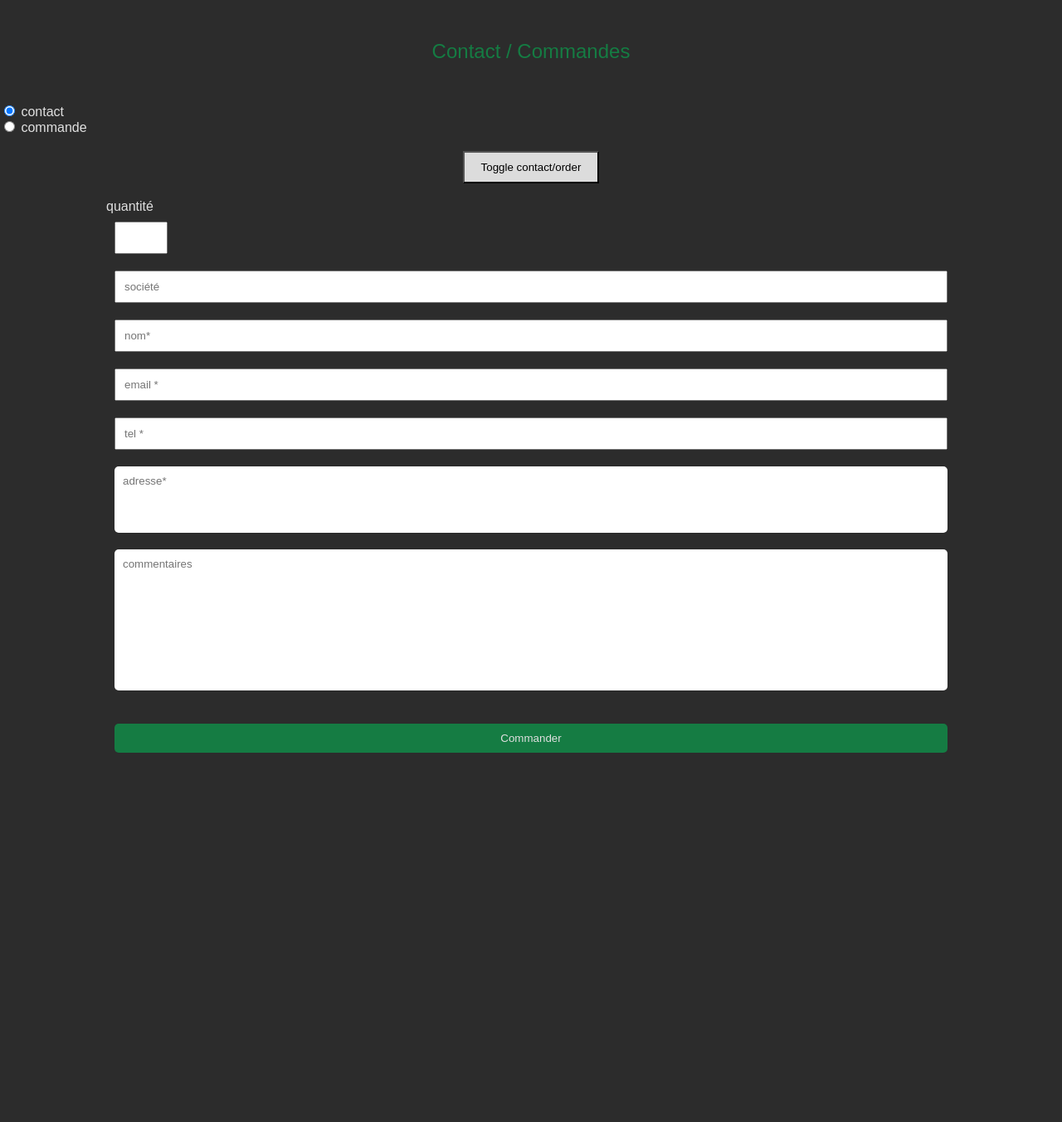
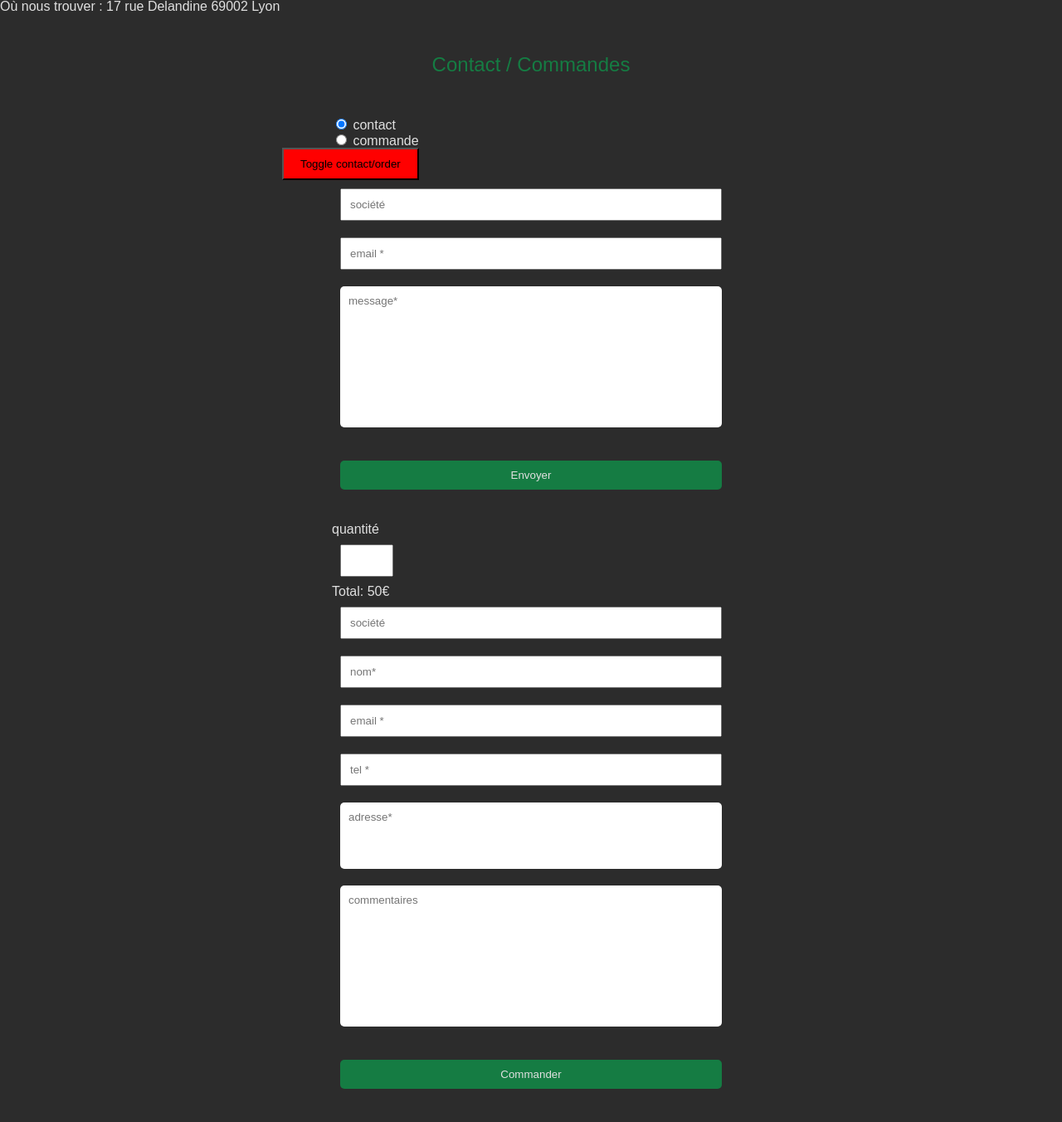
Before and after one commit to GeraldB69/lareligieuse, a PHP site: page /contact.html in a window 1280 px wide. Shown: the part 453-1805 px from the top of the page at 83% size. Before the commit the page ends 1360 px from the top, so only its background shows below. Run offline with PHP 8.4, Linux system fonts and the light colour scheme; some libraries are stand-ins or nearby versions.

Commit message:
version with 2 visible forms

```diff
--- a/contact.css
+++ b/contact.css
@@ -54,6 +54,7 @@ table {
     ===== END RESET =====
 */
 
+
 body {
     background-color: #2c2c2c;
     color: #e0e0e0;
@@ -67,10 +68,16 @@ h2 {
     color: #157c43
 }
 
+#form {
+    max-width: 600px;
+    margin: 0 auto;
+}
+
 /* Contact form */
 
 .radios {
-
+    margin-left: 10%;
+    text-align: left;
 }
 
 .form-container {
@@ -123,7 +130,7 @@ h2 {
 
 button {
     padding: 10px 20px;
-    background-color: gainsboro;
+    background-color: red;
 }
 
 .button {
--- a/contact.html
+++ b/contact.html
@@ -13,13 +13,7 @@
             integrity="sha512-xwE/Az9zrjBIphAcBb3F6JVqxf46+CDLwfLMHloNu6KEQCAWi6HcDUbeOfBIptF7tcCzusKFjFw2yuvEpDL9wQ=="
             crossorigin=""/>
         <link rel="stylesheet" href="contact.css" />
-        <script src="https://unpkg.com/leaflet@1.5.1/dist/leaflet.js"
-            integrity="sha512-GffPMF3RvMeYyc1LWMHtK8EbPv0iNZ8/oTtHPx9/cc2ILxQ+u905qIwdpULaqDkyBKgOaB57QTMg7ztg8Jm2Og=="
-            crossorigin=""></script>
     </head>
-
-    </head>
-
     <body>
         <!--
         <header>
@@ -40,44 +34,48 @@
         </section>
 
 
-
+        <p>
+            Où nous trouver :
+            17 rue Delandine
+            69002 Lyon
+        </p>
         <section id="form">
             <h2>Contact / Commandes</h2>
 
-            <div class="radios">
-                <div class="radio-contact">
+            <div class="radios" id="radios">
+                <div id="contact-checkbox" class="radio-contact">
                     <input id="radio-contact" class = "radio" type="radio" name="form-type" value="contact" checked>
                     <label for="radio-contact" class="radio">contact</label>
                 </div>
-                <div class="radio-order">
+                <div id="order-checkbox" class="radio-order">
                     <input id="radio-order" class="radio" type="radio" name="form-type" value="order">
                     <label for="radio-order">commande</label>
                 </div>
             </div>
 
-            <div class="button">
-                <button>Toggle contact/order</button>
-            </div>
 
-            <div class="form-container hidden">
+                <button id="toggle-button">Toggle contact/order</button>
+
+
+            <div class="form-container" id="form1">
                 <form action="" class="contact-form flex-column">
-
                     <input type="text" placeholder="société">
                     <input type="email" placeholder="email *">
-                    <textarea name="message *" id="" cols="30" rows="10">message</textarea>
+                    <textarea name="message *" id="" cols="30" rows="10" placeholder="message*"></textarea>
                     <input class="contact-button" type="submit" value="Envoyer">
                 </form>
             </div>
 
-            <div class="form-container">
+            <div class="form-container" id="form2">
                 <form action="" class="contact-form flex-column">
                     <label for="number-input" class="number-label">quantité</label>
                     <input id="number-input" type="number" min="0" max="100">
+                    <span>Total: 50€</span>
                     <input type="text" placeholder="société">
                     <input type="text" placeholder="nom*">
                     <input type="email" placeholder="email *">
                     <input type="tel" placeholder="tel *">
-                    <textarea name="message *" id="" cols="30" rows="4" placeholder="adresse*"></textarea>
+                    <textarea name="address *" id="" cols="30" rows="4" placeholder="adresse*"></textarea>
                     <textarea name="message *" id="" cols="30" rows="10" placeholder="commentaires"></textarea>
                     <input class="contact-button" type="submit" value="Commander">
                 </form>
@@ -98,6 +96,7 @@
             <a href="https://www.youtube.com" class="fa fa-youtube"></a>
         </footer>
         -->
+        <script src="contact.js"></script>
     </body>
 
 </html>
```
Also changed, not shown: contact.js (+60 -1 lines).
